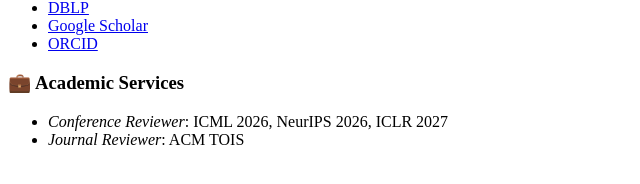
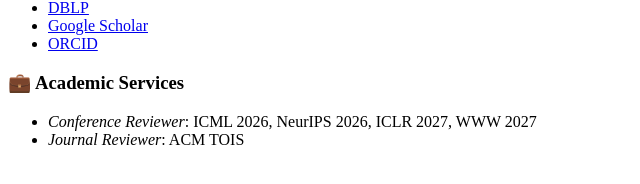
Before and after one commit to chris-Ang-li/chris-Ang-li.github.io, a Jekyll site: the page built from _pages/includes/services.md, in a window 1280 px wide. Shown: the part 296-480 px from the top of the page, without its empty margins (0-640 px from the left). Built offline with Jekyll 4.4.1, drawn with Linux system fonts in a browser that asks for light colours; our own code applies the rules of GitHub Pages for plain Markdown files.

Commit message:
Update services.md

```diff
--- a/_pages/includes/services.md
+++ b/_pages/includes/services.md
@@ -1,3 +1,3 @@
 # 💼 Academic Services
-- *Conference Reviewer*: ICML 2026, NeurIPS 2026, ICLR 2027
+- *Conference Reviewer*: ICML 2026, NeurIPS 2026, ICLR 2027, WWW 2027
 - *Journal Reviewer*: ACM TOIS
```
